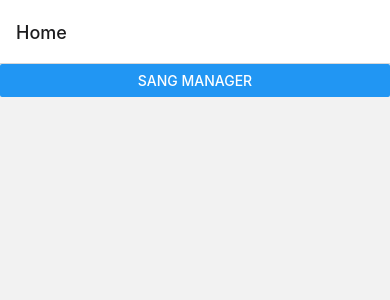
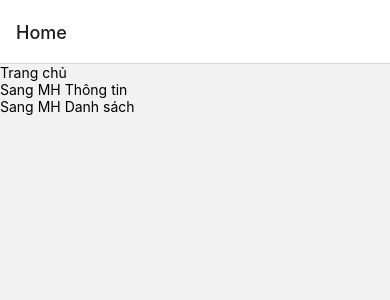
Before and after one commit to tuannda94/MOB306, a React Native app: screen /Home in a window 390 px wide. Shown: the top 300 px of the page. Built offline with nearby package versions, Linux system fonts and the light colour scheme.

Commit message:
Screens, Params

```diff
--- a/App.js
+++ b/App.js
@@ -1,31 +1,26 @@
 import {NavigationContainer} from '@react-navigation/native';
 import {createNativeStackNavigator} from '@react-navigation/native-stack';
-import Manager from './Manager';
-import {View, Text, Button} from 'react-native';
+// import Manager from './Manager';
+import Home from './src/screens/Home';
+import Info from './src/screens/Info';
+import UserList from './src/screens/UserList';
+
 const Stack = createNativeStackNavigator();
 
-const Detail = (props) => {
-    const navigation = props.navigation;
-    return (<View>
-        <Button
-            title='Sang Manager'
-            onPress={() => navigation.navigate('Manager')}
-        />
-    </View>)
-};
+/*
+Yêu cầu ứng dung:
+- Màn hình Home: Màn hình chính, hiển đầu tiên, có 2 nút chuyển màn hình sang 2 màn dưới
+- Màn hình Info: Màn hình Thông tin cá nhân
+- Màn hình UserList: Màn hình Danh sách người dùng
+*/
 
 const App = () => {
     return (
         <NavigationContainer>
             <Stack.Navigator>
-                <Stack.Screen
-                    name="Home"
-                    component={Detail}
-                />
-                <Stack.Screen
-                    name="Manager"
-                    component={Manager}
-                />
+                <Stack.Screen name="Home" component={Home} />
+                <Stack.Screen name="Info" component={Info} />
+                <Stack.Screen name="UserList" component={UserList} />
             </Stack.Navigator>
         </NavigationContainer>
     );
--- /dev/null
+++ b/src/screens/Home/index.js
@@ -0,0 +1,38 @@
+import {
+    View,
+    Text,
+    Pressable
+} from 'react-native';
+
+// Khi Home được đặt vào Stack.Screen
+// thì sẽ nhận được props có tên navigation
+
+/*
+Yêu cầu:
+- Màn hình Info: Hiển thị tên sv, mã sv, ảnh lấy từ assets
+- Màn hình UserList: Hiển thị danh sách người dùng gồm 3 bản ghi chứa: id, name, age
+*/
+const Home = (props) => {
+    const navigation = props.navigation;
+
+    const chuyenMH = (tenMH, data = {}) => {
+        // navigation.navigate('Tên màn hình', dữ liệu dạng object);
+        navigation.navigate(tenMH, data);
+    };
+
+    return (
+        <View>
+            <Text>Trang chủ</Text>
+            <Pressable onPress={() => chuyenMH(
+                'Info', {name: 'TEN SV TRUYEN SANG', id: 'PH12345'}
+            )}>
+                <Text>Sang MH Thông tin</Text>
+            </Pressable>
+            <Pressable onPress={() => chuyenMH('UserList', {title: 'Sản phẩm'})}>
+                <Text>Sang MH Danh sách</Text>
+            </Pressable>
+        </View>
+    );
+};
+
+export default Home;
--- /dev/null
+++ b/src/screens/Info/index.js
@@ -0,0 +1,21 @@
+import {View, Text} from 'react-native';
+
+const Info = (props) => {
+    // prop navigation dùng để điều hướng
+    const navigation = props.navigation;
+    // route params để nhận dữ liệu
+    const route = props.route;
+
+    const name = route.params.name;
+    const id = route.params.id;
+
+    return (
+        <View>
+            <Text>Trang thông tin</Text>
+            <Text>Tên: {name}</Text>
+            <Text>Mã SV: {id}</Text>
+        </View>
+    );
+}
+
+export default Info;
--- /dev/null
+++ b/src/screens/UserList/index.js
@@ -0,0 +1,32 @@
+import {View, Text, FlatList} from 'react-native';
+import {useState} from 'react';
+
+const UserList = (props) => {
+    const navigation = props.navigation;
+    const route = props.route;
+    const title = route.params.title;
+
+    const data = [
+        {id: 1, name: 'Nguyen Van A', age: 20},
+        {id: 2, name: 'Nguyen Van B', age: 20},
+        {id: 3, name: 'Nguyen Van C', age: 20},
+    ];
+    const [list, setList] = useState(data);
+
+    return (
+        <View>
+            <Text>Trang {title}</Text>
+            <FlatList
+                data={list}
+                renderItem={({item}) => <View>
+                    <Text>{item.id}</Text>
+                    <Text>{item.name}</Text>
+                    <Text>{item.age}</Text>
+                </View>}
+                keyExtractor={(item) => item.id}
+            />
+        </View>
+    );
+};
+
+export default UserList;
```
